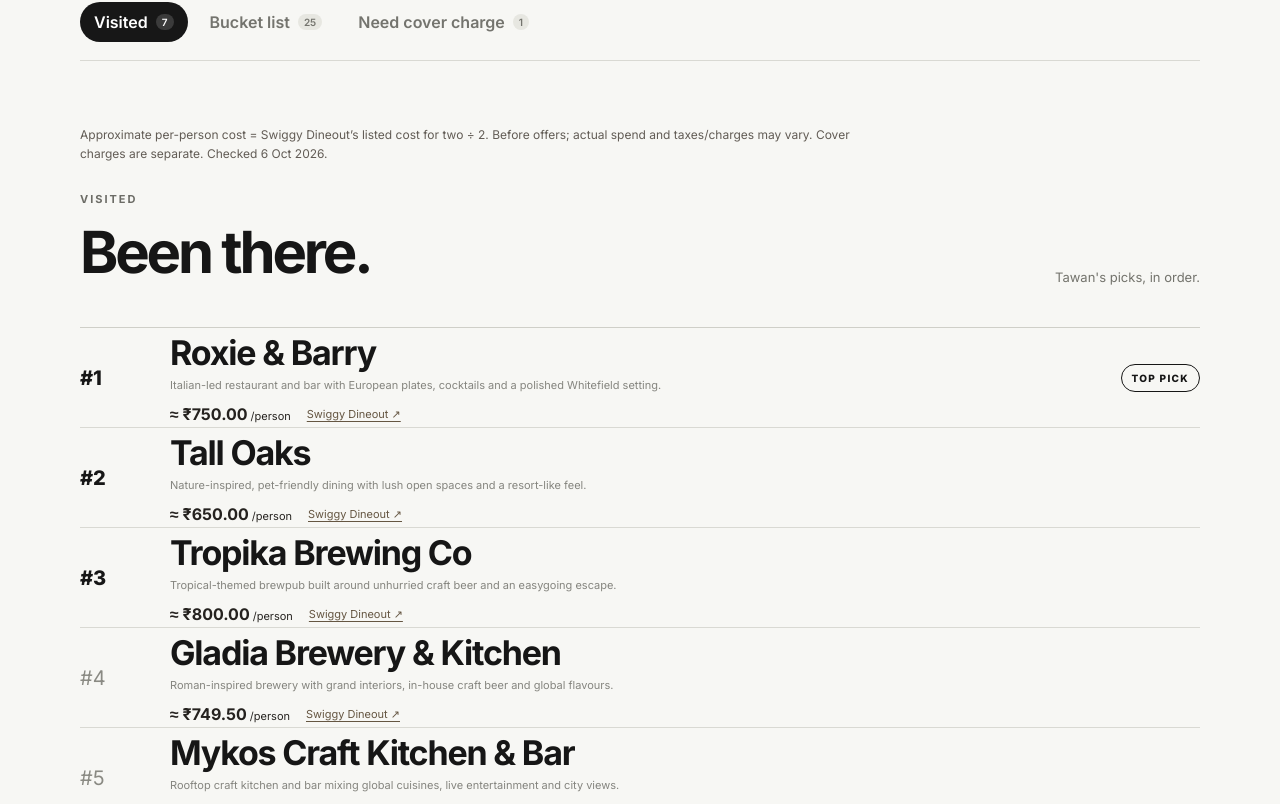
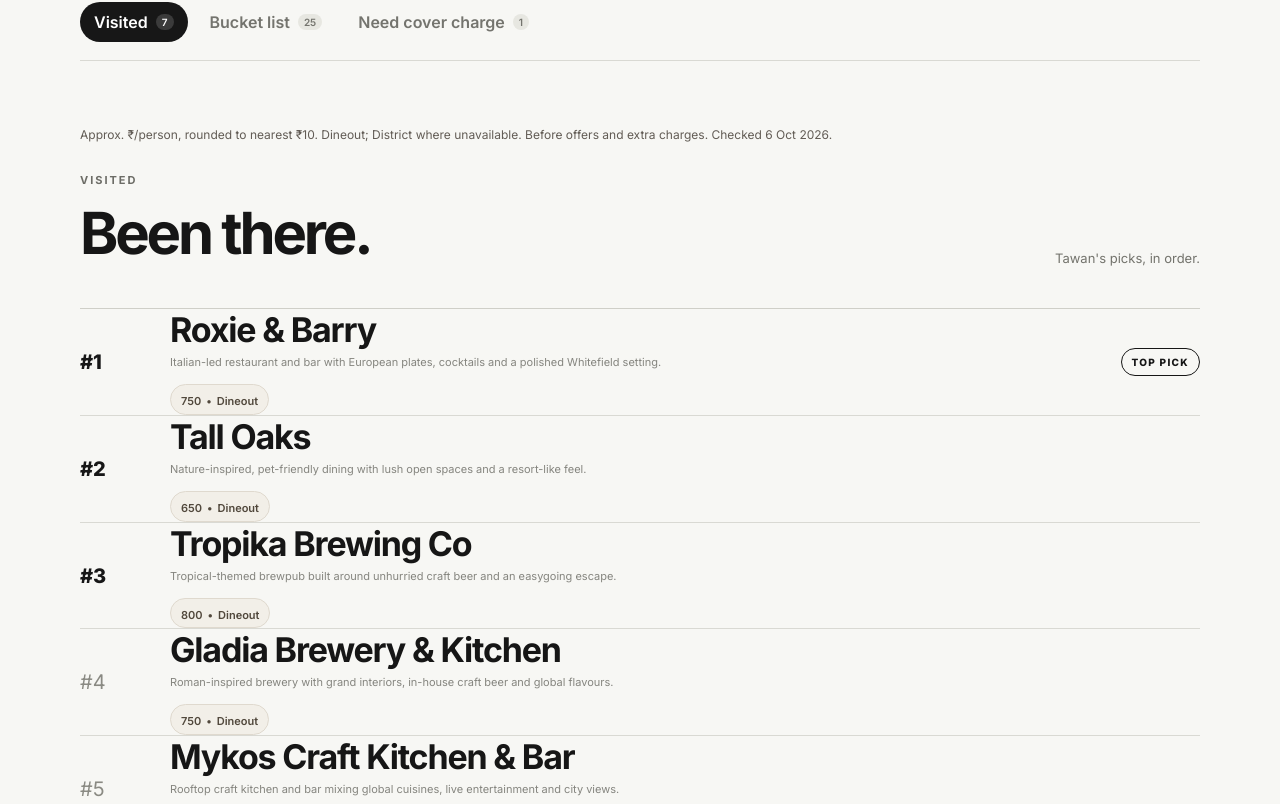
Before and after one commit to anon-astra/blore-lore, a Svelte app: page / in a window 1280 px wide. Shown: the part 796-1600 px from the top of the page. Built offline with nearby package versions, Linux system fonts and the light colour scheme.

Commit message:
Use rounded price chips and verified District fallback prices

```diff
--- a/src/App.svelte
+++ b/src/App.svelte
@@ -135,9 +135,26 @@ const pricing={
     "costForTwo": 1800,
     "source": "https://www.swiggy.com/restaurants/bangalore/marathahalli/chifa-1376213/dineout",
     "checkedAt": "2026-10-06"
+  },
+  "URU (Kaavu) — Whitefield": {
+    "costForTwo": 2300,
+    "source": "https://www.district.in/dining/bangalore/uru-brookefield-bangalore",
+    "sourceName": "District",
+    "checkedAt": "2026-10-06"
+  },
+  "Sunrise Bar and Lounge": {
+    "costForTwo": 2000,
+    "source": "https://www.district.in/dining/bangalore/sunrise-bar-lounge-peenya-bangalore",
+    "sourceName": "District",
+    "checkedAt": "2026-10-06"
+  },
+  "Molly's Courtyard": {
+    "costForTwo": 1200,
+    "source": "https://www.swiggy.com/restaurants/bangalore/vasanth-nagar/molly-s-courtyard-1358162/dineout",
+    "checkedAt": "2026-10-06"
   }
 };
-const money=new Intl.NumberFormat('en-IN',{style:'currency',currency:'INR',maximumFractionDigits:2});
+const roundedPerPerson=(costForTwo)=>Math.round(costForTwo/20)*10;
 const withPrice=(place)=>({...place,...pricing[place.name]});
 const byName=(a,b)=>a.name.localeCompare(b.name,'en',{sensitivity:'base'});
 const byPrice=(a,b)=>(b.costForTwo??-1)-(a.costForTwo??-1)||byName(a,b);
@@ -186,8 +203,7 @@ const tabs=[['visited','Visited',visited.length],['bucket','Bucket list',bucket.
 </script>
 {#snippet price(p)}
 <div class="price-info">{#if p.costForTwo}
-<strong>≈ {money.format(p.costForTwo/2)}<small>/person</small></strong>
-<a href={p.source} target="_blank" rel="noopener noreferrer" aria-label={"Swiggy Dineout pricing for "+p.name} title={"Listed "+money.format(p.costForTwo)+" for two · Checked 6 Oct 2026"}>Swiggy Dineout ↗</a>
+<span class="price-chip" aria-label={"Approximately "+roundedPerPerson(p.costForTwo)+" rupees per person, "+(p.sourceName??'Dineout')} title="Approximate cost per person"><span>{roundedPerPerson(p.costForTwo)}</span><span aria-hidden="true"> • </span><span>{p.sourceName??'Dineout'}</span></span>
 {:else}<span class="price-unavailable">Price not verified</span>{/if}</div>
 {/snippet}
 
@@ -198,7 +214,7 @@ const tabs=[['visited','Visited',visited.length],['bucket','Bucket list',bucket.
 <header class="stats-only"><div class="stats"><div><strong>{visited.length}</strong><span>visited</span></div><div><strong>{bucket.length}</strong><span>to go</span></div><div><strong>{cover.length}</strong><span>caution</span></div></div></header>
 <nav>{#each tabs as t}<button class:active={active===t[0]} onclick={()=>active=t[0]}><span>{t[1]}</span><small>{t[2]}</small></button>{/each}</nav>
 <main>
-<p class="pricing-note">Approximate per-person cost = Swiggy Dineout’s listed cost for two ÷ 2. Before offers; actual spend and taxes/charges may vary. Cover charges are separate. Checked 6 Oct 2026.</p>
+<p class="pricing-note">Approx. ₹/person, rounded to nearest ₹10. Dineout; District where unavailable. Before offers and extra charges. Checked 6 Oct 2026.</p>
 {#if active==='visited'}<div class="section-head"><div><span class="kicker">VISITED</span><h2>Been there.</h2></div><p>Tawan's picks, in order.</p></div><div class="rank-list">{#each visited as p}<article class:podium={p.rank<=3}><div class="rank">#{p.rank}</div><div class="place"><h3>{p.name}</h3><span>{p.description}</span>{@render price(p)}</div>{#if p.rank===1}<div class="badge">TOP PICK</div>{/if}</article>{/each}</div>
 {:else if active==='bucket'}<div class="section-head"><div><span class="kicker">NEXT UP</span><h2>Still on the list.</h2></div><p>Places Tawan hasn't visited yet.</p></div><label class="sort-control">Sort by <select bind:value={sortOrder}><option value="price-desc">Price: high to low</option><option value="alphabetical">Alphabetical: A–Z</option></select></label><div class="cards">{#each sortedBucket as p,i}<article class="card"><span class="index">{String(i+1).padStart(2,'0')}</span><div><h4>{p.name}</h4><p>{p.description}</p>{@render price(p)}</div><span class="arrow">↗</span></article>{/each}</div>
 {:else}<div class="section-head"><div><span class="kicker">THE FINE PRINT</span><h2>Need cover charge.</h2></div><p>Places separated out when entry comes with an extra condition.</p></div><div class="cover-grid">{#each cover as p}<article class="cover-card"><div class="warning">₹</div><div><h3>{p.name}</h3><p>{p.description}</p>{@render price(p)}<p class="cover-note">{p.note}</p></div></article>{/each}</div>{/if}
@@ -206,12 +222,11 @@ const tabs=[['visited','Visited',visited.length],['bucket','Bucket list',bucket.
 
 <style>
 .pricing-note{font-size:12px;line-height:1.6;color:#625c55;margin:0 0 24px;max-width:780px}
-.price-info{display:flex;align-items:center;flex-wrap:wrap;gap:8px 16px;margin-top:12px}
-.price-info strong{font-size:16px;color:#25221f;font-weight:700}
-.price-info small{font-size:11px;font-weight:400;margin-left:3px}
-.price-info a{color:#655642;font-size:11px;text-decoration:underline;text-underline-offset:3px}
+.price-info{margin-top:10px}
+.price-info .price-chip{display:inline-flex;align-items:center;gap:5px;border-radius:999px;background:#f2efe8;border:1px solid #dfd9ce;padding:5px 10px;color:#51483c;font-size:11px;line-height:1.25;font-weight:600;white-space:nowrap}
+.price-info .price-chip span{color:inherit;font-size:inherit;line-height:inherit}
 .price-unavailable{font-size:12px;color:#726b62}
 .sort-control{display:flex;align-items:center;gap:12px;font-size:12px;margin:0 0 22px;color:#625c55}
 .sort-control select{font:inherit;font-size:13px;background:#fffaf2;color:#25221f;border:1px solid #c8bdaf;border-radius:6px;padding:10px 12px;max-width:100%}
-.sort-control select:focus-visible,.price-info a:focus-visible{outline:2px solid #78552f;outline-offset:3px}
+.sort-control select:focus-visible{outline:2px solid #78552f;outline-offset:3px}
 </style>
```
